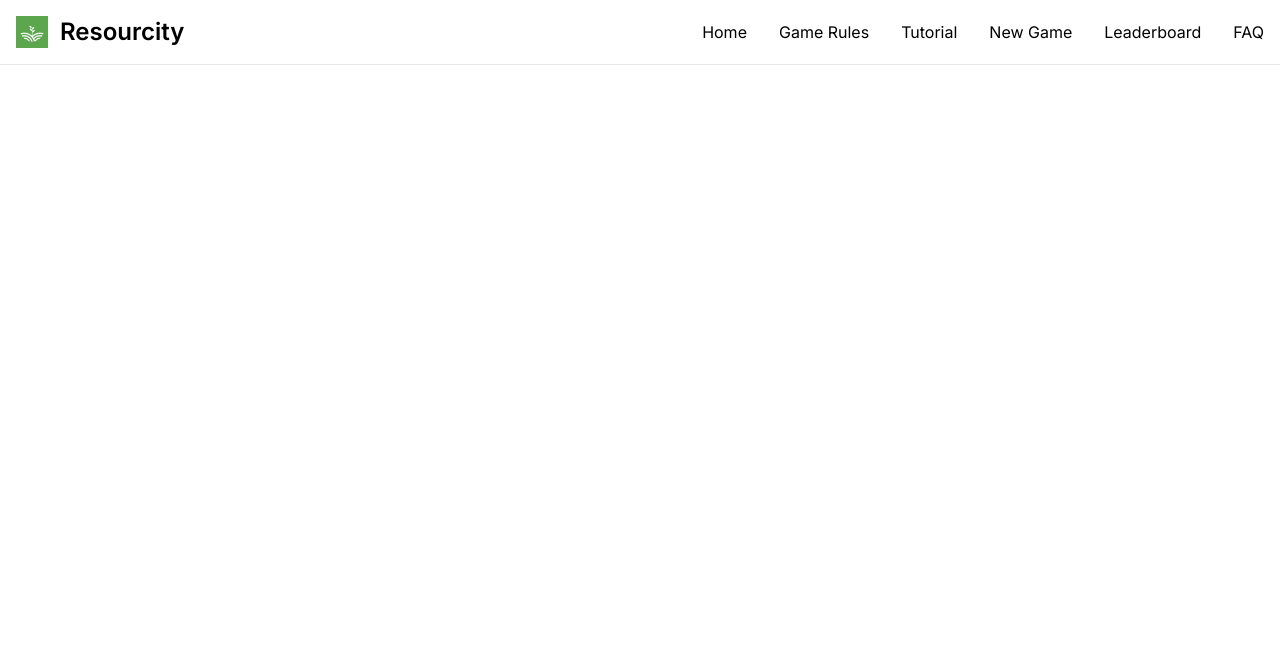
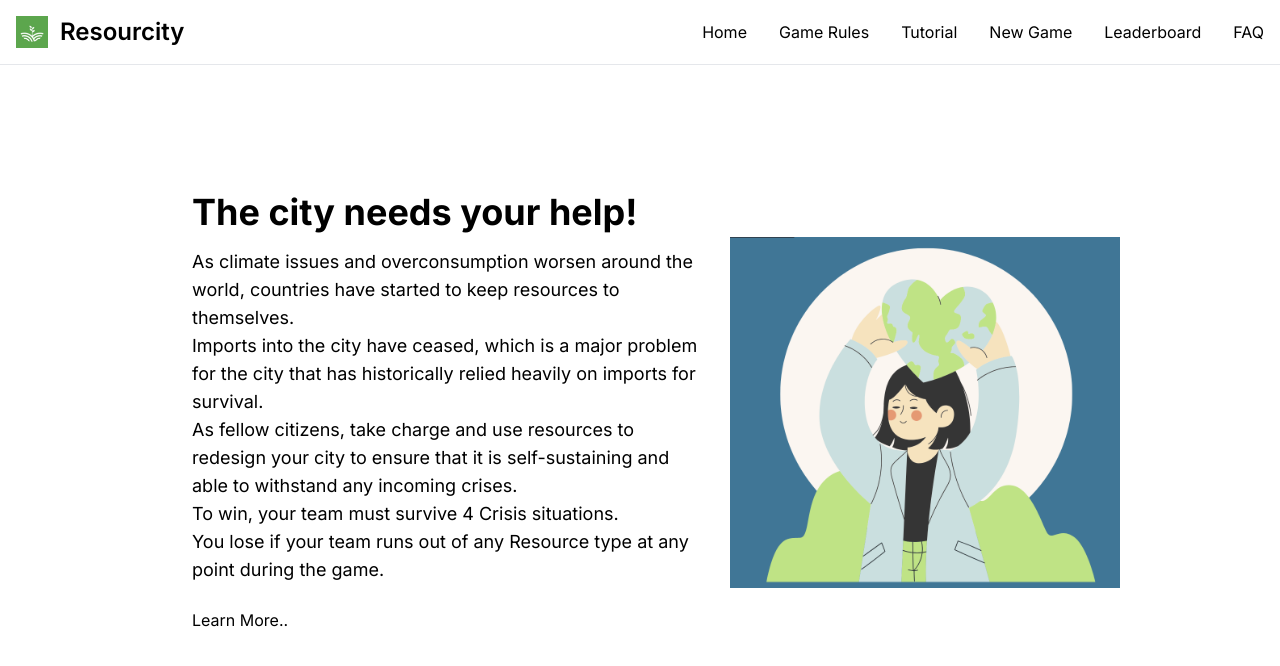
Before and after one commit to sihvn/Resourcity, a Next.js app: page / in a window 1280 px wide. Shown: the top 666 px of the page. Built offline with nearby package versions, Linux system fonts and the light colour scheme.

Commit message:
added simple homepage

```diff
--- a/app/leaderboard/page.js
+++ b/app/leaderboard/page.js
@@ -38,7 +38,7 @@ export default function Leaderboard() {
     return (
         <>
             <MenuBar />
-            <main class="max-w-4xl mx-auto w-screen flex flex-col items-center justify-center">
+            <main class="max-w-4xl mt-20 mx-auto w-screen flex flex-col items-center justify-center">
                 <h1 className='text-2xl font-bold underline'>Leaderboard</h1>
 
                 <div className="table-container">
--- a/app/newgame/page.js
+++ b/app/newgame/page.js
@@ -58,7 +58,7 @@ export default function NewGame() {
     return (
         <>
             <MenuBar />
-            <main class="max-w-4xl mx-auto w-screen flex flex-col items-center justify-center">
+            <main class="max-w-4xl mx-auto mt-20 w-screen flex flex-col items-center justify-center">
                 <h1 className='text-2xl font-bold underline'>New Game</h1>
                 <form action="#" className="w-full grid gap-2 px-4">
                     <div className="flex justify-between items-center">
--- a/app/page.js
+++ b/app/page.js
@@ -1,6 +1,7 @@
 import Link from 'next/link'
 import Head from 'next/head'
 import MenuBar from '../components/menuBar';
+import GameBackground from '../components/gamebackground';
 
 export default function Page() {
     return (
@@ -9,6 +10,7 @@ export default function Page() {
                 <title>Capstone Game Name</title>
             </Head>
             <MenuBar />
+            <GameBackground />
         </>
     )
 }
--- a/app/rules/page.js
+++ b/app/rules/page.js
@@ -1,14 +1,13 @@
 import Link from 'next/link'
 import MenuBar from '../../components/menuBar';
+
 
 export default function Rules() {
     return (
         <>
             <MenuBar />
-            <h1>Game Rules</h1>
-            <h2>
-                <Link href="/">Back to home</Link>
-            </h2>
+
+
         </>
     );
 }
--- /dev/null
+++ b/components/gamebackground.js
@@ -0,0 +1,24 @@
+// GameBackground.js
+import Link from 'next/link';
+
+const GameBackground = () => {
+    return (
+        <div className="flex justify-center items-center m-40">
+            <div className="text-left p-8">
+                <h1 className="text-4xl font-bold mb-4">The city needs your help! </h1>
+                <p className="text-lg">As climate issues and overconsumption worsen around the world, countries have started to keep resources to themselves. </p>
+                <p className="text-lg">Imports into the city have ceased, which is a major problem for the city that has historically relied heavily on imports for survival. </p>
+                <p className="text-lg">As fellow citizens, take charge and use resources to redesign your city to ensure that it is self-sustaining and able to withstand any incoming crises.  </p>
+                <p className="text-lg">To win, your team must survive 4 Crisis situations. </p>
+                <p className="text-lg">You lose if your team runs out of any Resource type at any point during the game. </p>
+                <br></br>
+                <Link href="/rules" className="text-red hover:text-gray-500 cursor-pointer">Learn More..</Link>
+            </div>
+            <div className="flex justify-center items-center">
+                <img src="/images/backgroundimage.png" alt="My Image" />
+            </div>
+        </div>
+    )
+
+}
+export default GameBackground;
--- a/components/menuBar.js
+++ b/components/menuBar.js
@@ -11,24 +11,12 @@ const MenuBar = () => {
                     <span className="self-center text-2xl font-semibold whitespace-nowrap">Resourcity</span>
                 </a>
                 <ul className="flex flex-col p-4 md:p-0 mt-4 rounded-lg md:space-x-8 md:flex-row md:mt-0" id="navbar-sticky">
-                    <li>
                     <Link href="/" className="hover:text-gray-500 cursor-pointer">Home</Link>
-                    </li>
-                    <li>
                     <Link href="/rules" className="hover:text-gray-500 cursor-pointer">Game Rules</Link>
-                    </li>
-                    <li>
                     <Link href="/tutorial" className="hover:text-gray-500 cursor-pointer">Tutorial</Link>
-                    </li>
-                    <li>
                     <Link href="/newgame" className="hover:text-gray-500 cursor-pointer">New Game</Link>
-                    </li>
-                    <li>
                     <Link href="/leaderboard" className="hover:text-gray-500 cursor-pointer">Leaderboard</Link>
-                    </li>
-                    <li>
                     <Link href="/faq" className="hover:text-gray-500 cursor-pointer">FAQ</Link>
-                    </li>
                 </ul>
             </div>
         </nav>
--- a/package.json
+++ b/package.json
@@ -6,6 +6,10 @@
     "lint": "next lint"
   },
   "dependencies": {
+    "@mdx-js/loader": "^3.0.1",
+    "@mdx-js/react": "^3.0.1",
+    "@next/mdx": "^14.1.0",
+    "@types/mdx": "^2.0.11",
     "firebase": "^10.8.0",
     "next": "^14.1.0",
     "react": "^18.2.0",
```
Also changed, not shown: public/images/Backgroundimage.png (added), 1 other file (tests, documents, lock files or other folders). Lines whose indentation alone changed are shown as unchanged.
